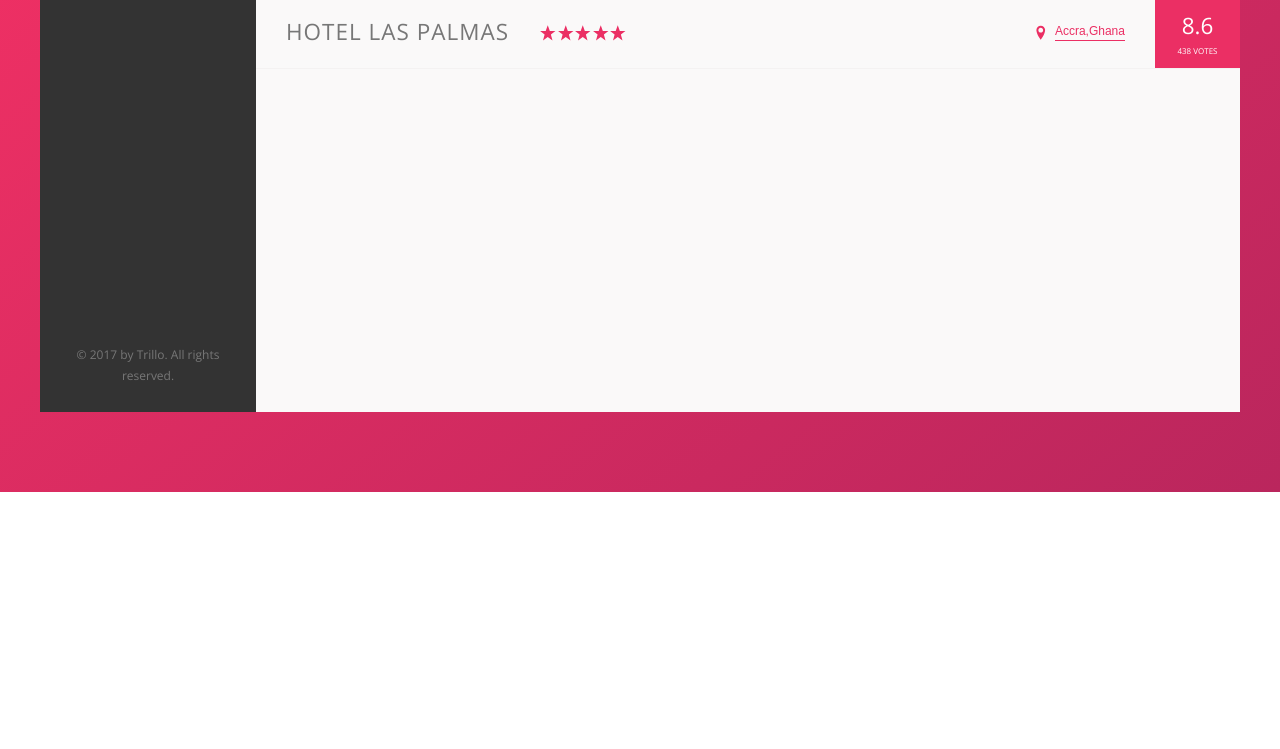
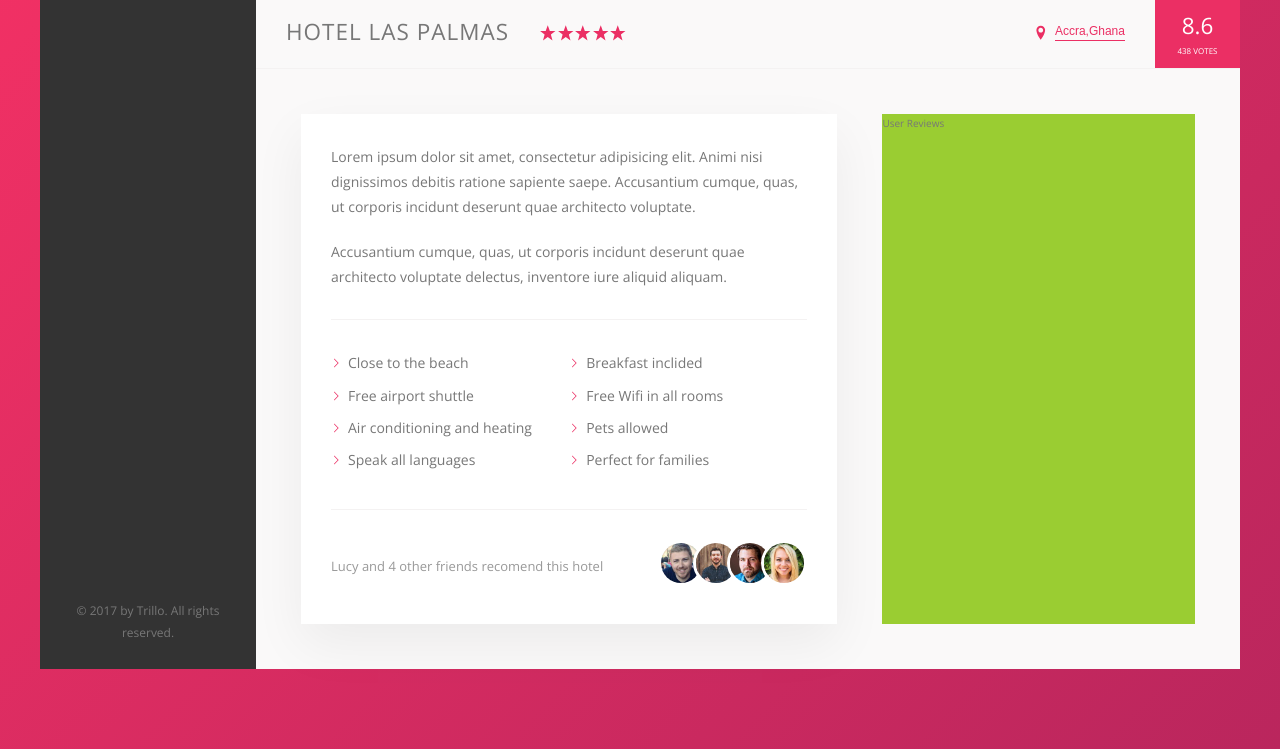
Before and after one commit to sadiquex/Trillo, a website: page index.html in a window 1280 px wide. Shown: the part 538-1287 px from the top of the page. Before the commit the page ends 1030 px from the top, so only its background shows below. Drawn offline with nearby package versions, Linux system fonts and the light colour scheme.

Commit message:
description section

```diff
--- a/index.html
+++ b/index.html
@@ -103,23 +103,32 @@
         <main class="hotel-view">
           <div class="gallery">
             <figure class="gallery__item">
-              <img src="img/hotel-1.jpg" alt="Photo of Hotel 1" class="gallery__photo">
+              <img
+                src="img/hotel-1.jpg"
+                alt="Photo of Hotel 1"
+                class="gallery__photo"
+              />
             </figure>
 
             <figure class="gallery__item">
-              <img src="img/hotel-2.jpg" alt="Photo of Hotel 2" class="gallery__photo">
+              <img
+                src="img/hotel-2.jpg"
+                alt="Photo of Hotel 2"
+                class="gallery__photo"
+              />
             </figure>
 
             <figure class="gallery__item">
-              <img src="img/hotel-3.jpg" alt="Photo of Hotel 3" class="gallery__photo">
-
+              <img
+                src="img/hotel-3.jpg"
+                alt="Photo of Hotel 3"
+                class="gallery__photo"
+              />
             </figure>
           </div>
 
           <div class="overview">
-            <h1 class="overview__heading">
-              Hotel Las Palmas
-            </h1>
+            <h1 class="overview__heading">Hotel Las Palmas</h1>
             <div class="overview__stars">
               <svg class="overview__icon-star">
                 <use xlink:href="img/sprite.svg#icon-star"></use>
@@ -136,7 +145,6 @@
               <svg class="overview__icon-star">
                 <use xlink:href="img/sprite.svg#icon-star"></use>
               </svg>
-
             </div>
 
             <div class="overview__location">
@@ -149,11 +157,47 @@
             <div class="overview__rating">
               <div class="overview__rating-average">8.6</div>
               <div class="overview__rating-count">438 Votes</div>
+            </div>
+          </div>
 
+          <div class="detail">
+            <div class="description">
+              <p class="paragraph">
+                Lorem ipsum dolor sit amet, consectetur adipisicing elit. Animi
+                nisi dignissimos debitis ratione sapiente saepe. Accusantium
+                cumque, quas, ut corporis incidunt deserunt quae architecto
+                voluptate.
+              </p>
+
+              <p class="paragraph">
+                Accusantium cumque, quas, ut corporis incidunt deserunt quae
+                architecto voluptate delectus, inventore iure aliquid aliquam.
+              </p>
+              <ul class="list">
+                <li class="list__item">Close to the beach</li>
+                <li class="list__item">Breakfast inclided</li>
+                <li class="list__item">Free airport shuttle</li>
+                <li class="list__item">Free Wifi in all rooms</li>
+                <li class="list__item">Air conditioning and heating</li>
+                <li class="list__item">Pets allowed</li>
+                <li class="list__item">Speak all languages</li>
+                <li class="list__item">Perfect for families</li>
+              </ul>
+              <div class="recommend">
+                <p class="recommend__count">
+                  Lucy and 4 other friends recomend this hotel
+                </p>
+                <div class="recommend__friends">
+                  <img src="img/user-3.jpg" alt="Friend 1" class="recommend__photo">
+                  <img src="img/user-4.jpg" alt="Friend 2" class="recommend__photo">
+                  <img src="img/user-5.jpg" alt="Friend 3" class="recommend__photo">
+                  <img src="img/user-6.jpg" alt="Friend 4" class="recommend__photo">
+                </div>
+              </div>
             </div>
 
+            <div class="user-reviews">User Reviews</div>
           </div>
-
         </main>
       </div>
     </div>
--- a/sass/_base.scss
+++ b/sass/_base.scss
@@ -16,7 +16,12 @@
   --color-grey-dark-3: #999;
 
   --shadow-dark: 0 2rem 6rem rgba($color: #000000, $alpha: .3);
+  --shadow-light: 0 2rem 5rem rgba(0,0,0,.06);
+
+  --line: 1px solid var(--color-grey-light-2);
+
 }
+
 
 * {
   margin: 0;
--- a/sass/_components.scss
+++ b/sass/_components.scss
@@ -209,7 +209,7 @@
 .overview {
   display: flex;
   align-items: center;
-  border-bottom: 1px solid var(--color-grey-light-2);
+  border-bottom: var(--line);
 
   &__heading {
     font-size: 2.25rem;
@@ -240,7 +240,6 @@
   &__icon-location {
     margin-right: 0.5rem;
   }
-
 
   &__rating {
     background-color: var(--color-primary);
@@ -307,3 +306,80 @@
     box-shadow: none;
   }
 }
+
+// ///////////////////////////////////////////////////
+// paragraph
+.paragraph:not(:last-of-type) {
+  //apply styles except the last of type of that element
+  margin-bottom: 2rem;
+}
+
+// ///////////////////////////////////////////////////
+// list
+.list {
+  margin: 3rem 0;
+  list-style: none;
+  padding: 3rem 0;
+  border-top: var(--line);
+  border-bottom: var(--line);
+
+  display: flex;
+  flex-wrap: wrap;
+
+  &__item {
+    flex: 0 0 50%; //flex: grow shrink width
+    margin-bottom: 0.7rem;
+  }
+
+  &__item::before {
+    content: '';
+    display: inline-block;
+    height: 1rem;
+    width: 1rem;
+    margin-right: 7px;
+
+    // older browsers
+    // background-image: url(../img/chevron-thin-right.svg);
+    // background-size: cover;
+
+    // newer browsers - masks
+    background-color: var(--color-primary);
+    -webkit-mask-image: url(../img/chevron-thin-right.svg);
+    -webkit-mask-size: cover;
+    mask-image: url(../img/chevron-thin-right.svg);
+    mask-size: cover;
+  }
+}
+
+// ///////////////////////////////////////////////////
+// recommend
+.recommend {
+  font-size: 1.3rem;
+  color: var(--color-grey-dark-3);
+
+  display: flex;
+  align-items: center;
+
+
+  &__count {
+    margin-right: auto;
+
+  }
+
+  &__friends {
+
+  }
+
+  &__photo {
+    box-sizing: content-box;
+    height: 4rem;
+    width: 4rem;
+    border-radius: 50%;
+    border: 3px solid #fff;
+
+    &:not(:last-child) {
+      margin-right: -1.5rem;
+
+    }
+  }
+}
--- a/sass/_layout.scss
+++ b/sass/_layout.scss
@@ -11,7 +11,7 @@
   font-size: 1.4rem;
   height: 7rem;
   background-color: #fff;
-  border-bottom: 1px solid var(--color-grey-light-2);
+  border-bottom: var(--line);
 
   display: flex;
   justify-content: space-between;
@@ -35,7 +35,28 @@
 // content child
 .hotel-view {
   // background-color: orange;
-  height: 80rem;
+//   height: 80rem;
 
   flex: 1; //element should grow as much as it can
 }
+
+.detail {
+  display: flex;
+  padding: 4.5rem;
+  background-color: var(--line);
+  border-bottom: var;
+}
+
+.description {
+  font-size: 1.4rem;
+  background-color: #fff;
+  box-shadow: var(--shadow-light);
+  padding: 3rem;
+  flex: 0 0 60%;
+  margin-right: 4.5rem;
+}
+
+.user-reviews {
+  background-color: yellowgreen;
+  flex: 1;
+}
```
Also changed, not shown: css/style.css.
